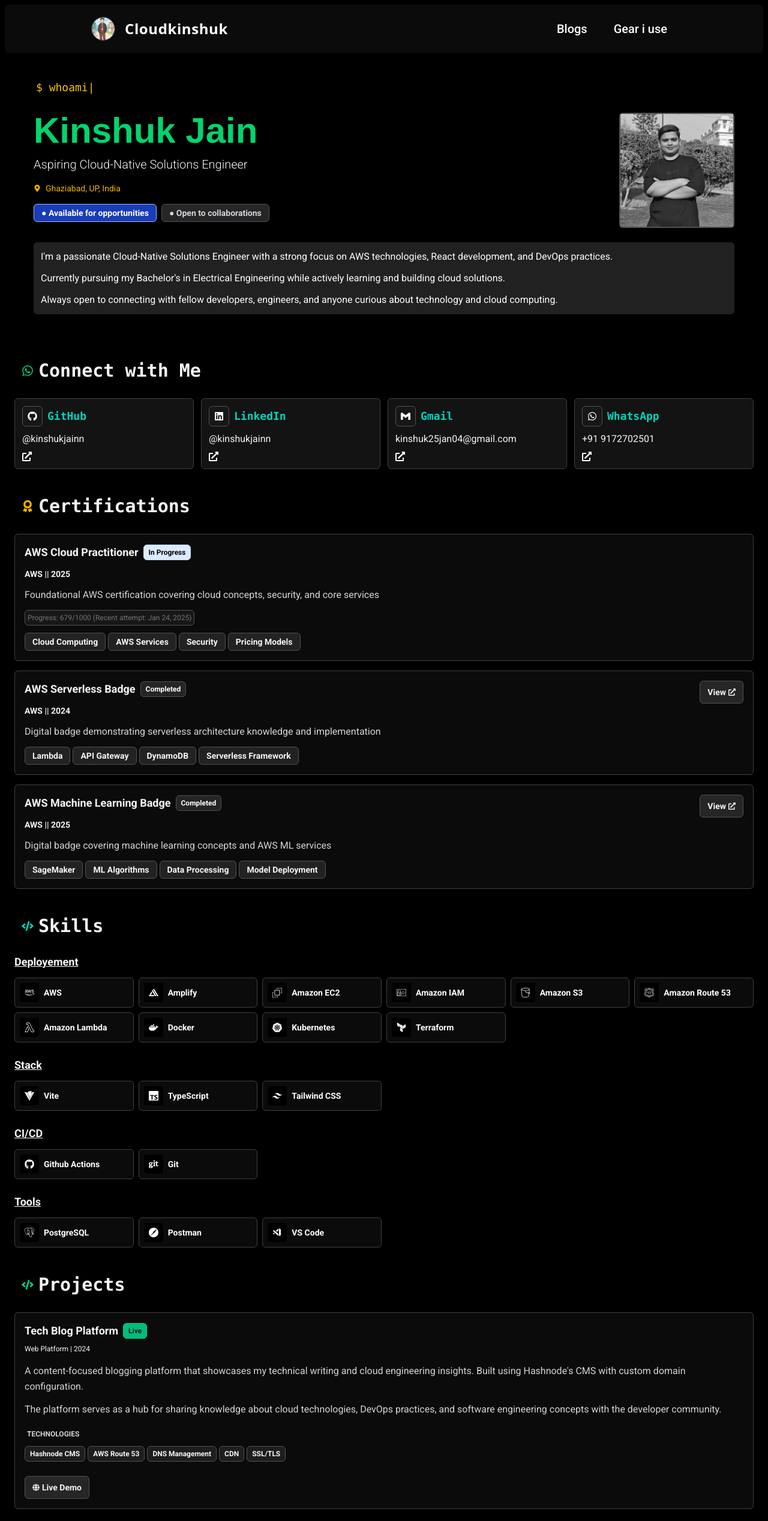
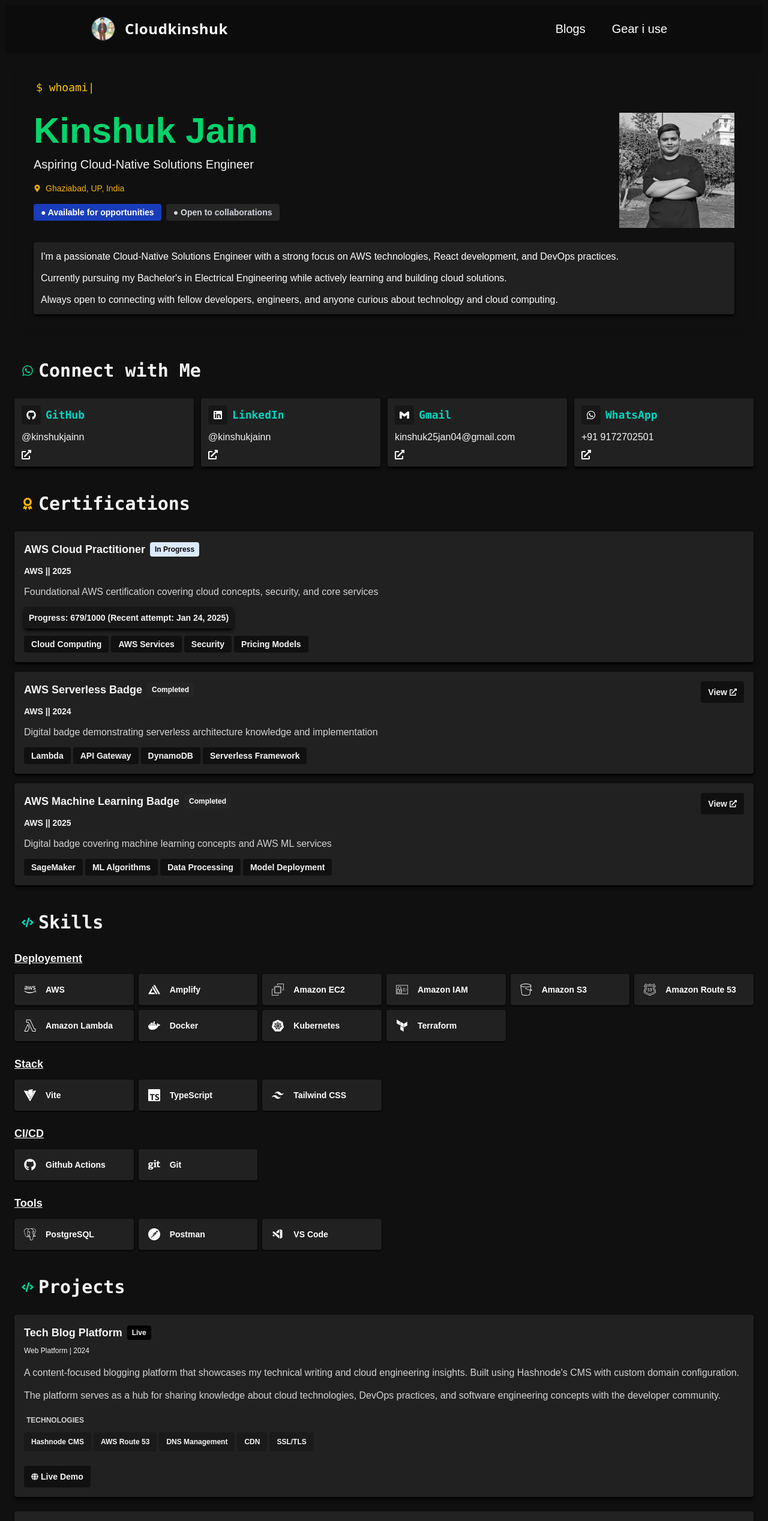
Before and after one commit to kinshukjainn/kinshukkportfolio, a React (Vite) app: page / in a window 1280 px wide. Shown: the top 2536 px of the page at 60% size. Built offline with nearby package versions, Linux system fonts and the light colour scheme; a web font is replaced by a local one.

Commit message:
new ui improvement and suggestion to the font ported into the ui

```diff
--- a/src/component-mine/MainContent.tsx
+++ b/src/component-mine/MainContent.tsx
@@ -236,7 +236,7 @@
   }
 
   return (
-    <div className="min-h-screen bg-black text-neutral-100">
+    <div className="min-h-screen bg-[#101010] text-neutral-100">
       <div className="pt-20 px-2 sm:px-4 lg:px-6">
         <div className="max-w-7xl mx-auto space-y-8">
           {/* Hero Section */}
@@ -264,17 +264,17 @@
                   </div>
 
                   <div className="flex flex-wrap gap-2">
-                    <span className="px-3 py-1 bg-blue-800 text-white text-sm font-semibold border border-blue-300 rounded-md">
+                    <span className="px-3 py-1 bg-blue-800 text-white text-sm font-semibold   rounded">
                       ● {CONFIG.personal.availability}
                     </span>
-                    <span className="px-3 py-1 bg-neutral-800 text-gray-300 text-sm font-bold border border-neutral-600 rounded-md">
+                    <span className="px-3 py-1 bg-neutral-800 text-gray-300 text-sm font-bold   rounded">
                       ● {CONFIG.personal.status}
                     </span>
                   </div>
                 </div>
 
                 <div className="flex justify-center lg:justify-end">
-                  <div className="w-32 h-32 sm:w-40 sm:h-40 lg:w-48 lg:h-48 rounded-md border-2 border-neutral-600 bg-neutral-800">
+                  <div className="w-32 h-32 sm:w-40 sm:h-40 lg:w-48 lg:h-48 rounded -2  bg-neutral-800">
                     <img
                       src={profileimg}
                       alt={CONFIG.personal.name}
@@ -284,7 +284,7 @@
                 </div>
               </div>
 
-              <div className="mt-6 space-y-3 text-white leading-relaxed bg-[#212121] p-3 rounded-md">
+              <div className="mt-6 space-y-3 text-white leading-relaxed bg-[#212121] shadow-md shadow-black p-3 rounded">
                 {CONFIG.personal.bio.map((paragraph, index) => (
                   <p key={index} className="text-md sm:text-base">
                     {paragraph}
@@ -309,10 +309,10 @@
                   <button
                     key={index}
                     onClick={() => handleSocialClick(social)}
-                    className="group bg-neutral-800/50 rounded-md backdrop-blur-sm border border-neutral-700 p-3 hover:bg-neutral-900/50 hover:border-neutral-500 transition-all cursor-pointer duration-200"
+                    className="group bg-[#212121] shadow-md shadow-black rounded  p-3 cursor-pointer"
                   >
                     <div className="flex items-center gap-2 mb-2">
-                      <div className="p-2 bg-neutral-900 rounded-md border border-neutral-600">
+                      <div className="p-2 bg-neutral-900 rounded  ">
                         <Icon className="w-4 h-4 text-white" />
                       </div>
                       <span className="font-bold text-teal-400 font-mono text-lg">{social.platform}</span>
@@ -337,17 +337,17 @@
               {CONFIG.certifications.map((cert, index) => (
                 <div
                   key={index}
-                  className="bg-neutral-800/30 border border-neutral-700 rounded-md p-4 hover:bg-neutral-800/50 transition-colors duration-200"
+                  className="bg-[#212121]   rounded p-4 shadow-md shadow-black transition-colors duration-200"
                 >
                   <div className="flex flex-col lg:flex-row lg:items-start lg:justify-between gap-4">
                     <div className="flex-1 space-y-3">
                       <div className="flex flex-wrap items-center gap-2">
                         <h4 className="text-lg font-bold text-neutral-100">{cert.title}</h4>
                         <span
-                          className={`px-2 py-1 text-xs rounded-md font-bold border ${
+                          className={`px-2 py-1 text-xs rounded font-bold  ${
                             cert.status === "Completed"
-                              ? "bg-[#252525] text-white border-neutral-600"
-                              : "bg-blue-100 text-black border-blue-200"
+                              ? "bg-[#252525] text-white "
+                              : "bg-blue-100 text-black "
                           }`}
                         >
                           {cert.status}
@@ -358,7 +358,7 @@
                       </p>
                       <p className="text-neutral-300 text-md leading-relaxed">{cert.description}</p>
                       {cert.progress && (
-                        <p className="text-neutral-500 text-xs bg-neutral-900 p-1 border  rounded-md w-max border-neutral-600">
+                        <p className="text-neutral-100 font-bold text-sm bg-neutral-900 p-2 shadow-md shadow-black   rounded w-max ">
                           Progress: {cert.progress}
                         </p>
                       )}
@@ -366,7 +366,7 @@
                         {cert.skills.map((skill, skillIndex) => (
                           <span
                             key={skillIndex}
-                            className="px-3 py-1 bg-[#222222] border border-neutral-600 text-neutral-100 text-sm font-bold rounded-md"
+                            className="px-3 py-1    text-whites bg-[#101010] text-sm font-bold rounded"
                           >
                             {skill}
                           </span>
@@ -378,7 +378,7 @@
                         href={cert.url}
                         target="_blank"
                         rel="noopener noreferrer"
-                        className="inline-flex items-center gap-1 px-3 py-2 text-neutral-100 bg-neutral-800 hover:bg-neutral-700 border rounded-md w-max border-neutral-600 hover:border-neutral-500 transition-all duration-200 text-sm font-bold"
+                        className="inline-flex items-center gap-1 px-3 py-2 text-neutral-100 bg-[#101010]   rounded w-max cursor-pointer text-sm font-bold"
                       >
                         View
                         <FaExternalLinkAlt className="w-3 h-3" />
@@ -410,10 +410,10 @@
                       return (
                         <div
                           key={skillIndex}
-                          className="flex items-center rounded-md gap-2 p-2 bg-neutral-800/30 border  border-neutral-700 hover:bg-neutral-800/50 transition-colors duration-200"
+                          className="flex items-center rounded gap-2 p-2 bg-[#212121] shadow shadow-black transition-colors duration-200"
                         >
-                          <div className="p-2 bg-black rounded">
-                            <Icon className="w-4 h-4 text-white" />
+                          <div className="p-2 rounded">
+                            <Icon className="w-5 h-5 text-white" />
                           </div>
                           <span className="text-md sm:text-sm text-white font-bold truncate">{skill.name}</span>
                         </div>
@@ -437,7 +437,7 @@
               {CONFIG.projects.map((project, index) => (
                 <div
                   key={index}
-                  className="bg-neutral-800/30 border border-neutral-700 p-4 hover:bg-neutral-800/50 transition-colors duration-200 rounded-md"
+                  className="bg-[#212121]    p-4 shadow-md shadow-black  transition-colors duration-200 rounded"
                 >
                   <div className="space-y-4">
                     <div className="flex flex-col lg:flex-row lg:items-start lg:justify-between gap-3">
@@ -445,10 +445,10 @@
                         <div className="flex flex-wrap items-center gap-2">
                           <h4 className="text-lg font-bold text-neutral-100">{project.title}</h4>
                           <span
-                            className={`px-2 py-1 text-xs rounded-md font-bold border ${
+                            className={`px-2 py-1 text-xs rounded font-bold  ${
                               project.status === "Live"
-                                ? "bg-emerald-500 text-neutral-900 border-emerald-400"
-                                : "bg-teal-500/20 text-teal-400 border-teal-400"
+                                ? "bg-black text-neutral-100 -emerald-400"
+                                : "bg-white text-black"
                             }`}
                           >
                             {project.status}
@@ -469,14 +469,14 @@
                     </div>
 
                     <div className="space-y-2">
-                      <h5 className="text-xs font-bold text-neutral-300  p-1 rounded-md w-max ">
+                      <h5 className="text-xs font-bold text-neutral-300  p-1 rounded w-max ">
                         TECHNOLOGIES
                       </h5>
                       <div className="flex flex-wrap gap-1">
                         {project.technologies.map((tech, techIndex) => (
                           <span
                             key={techIndex}
-                            className="px-2 py-1 bg-[#1e1e1e] text-neutral-100 text-xs font-bold border rounded-md border-neutral-600"
+                            className="px-3 py-2 bg-[#1a1a1a] text-neutral-100 text-xs font-bold  rounded "
                           >
                             {tech}
                           </span>
@@ -490,7 +490,7 @@
                           href={project.links.live}
                           target="_blank"
                           rel="noopener noreferrer"
-                          className="inline-flex items-center gap-1 px-3 py-2 bg-neutral-800 border rounded-md border-neutral-600 text-neutral-100 hover:bg-neutral-700 hover:border-neutral-500 transition-all duration-200 text-sm font-bold"
+                          className="inline-flex items-center gap-1 px-3 py-2 bg-[#101010] cursor pointer  rounded  text-neutral-100  text-sm font-bold"
                         >
                           <FaGlobe className="w-3 h-3" />
                           Live Demo
@@ -501,7 +501,7 @@
                           href={project.links.repo}
                           target="_blank"
                           rel="noopener noreferrer"
-                          className="inline-flex items-center gap-1 px-3 py-1 bg-neutral-800 border border-neutral-600 text-neutral-100 hover:bg-neutral-700 hover:border-neutral-500 transition-all duration-200 text-xs font-bold"
+                          className="inline-flex items-center gap-1 px-3 py-1 bg-neutral-800   text-neutral-100 hover:bg-neutral-700 hover: transition-all duration-200 text-xs font-bold"
                         >
                           <FaGithub className="w-3 h-3" />
                           Source Code
@@ -522,7 +522,7 @@
                 Education
               </h3>
             </div>
-            <div className="bg-neutral-800/50 border rounded-md border-neutral-700 p-4">
+            <div className="bg-neutral-800/50  rounded  p-4">
               <div className="flex flex-col lg:flex-row lg:items-start lg:justify-between gap-4 mb-4">
                 <div className="space-y-2">
                   <h4 className="text-lg font-bold text-neutral-100">{CONFIG.education.degree}</h4>
@@ -535,7 +535,7 @@
                     <FaCalendarAlt className="w-3 h-3 text-neutral-400" />
                     <span className="text-xs text-neutral-400">{CONFIG.education.period}</span>
                   </div>
-                  <span className="inline-block px-2 py-1 bg-neutral-800 border border-neutral-600 rounded text-white text-xs font-bold">
+                  <span className="inline-block px-2 py-1 bg-neutral-800   rounded text-white text-xs font-bold">
                     {CONFIG.education.status}
                   </span>
                 </div>
--- a/src/index.css
+++ b/src/index.css
@@ -21,7 +21,7 @@
 }
 
 body {
-  font-family: "Roboto", sans-serif;
+  font-family: "FiraGo", sans-serif;
   margin: 0;
   padding: 0;
   -webkit-user-select: none;
```
Also changed, not shown: src/component-mine/Blog.tsx (+16 -16 lines), src/component-mine/Footer.tsx (+4 -5 lines).
